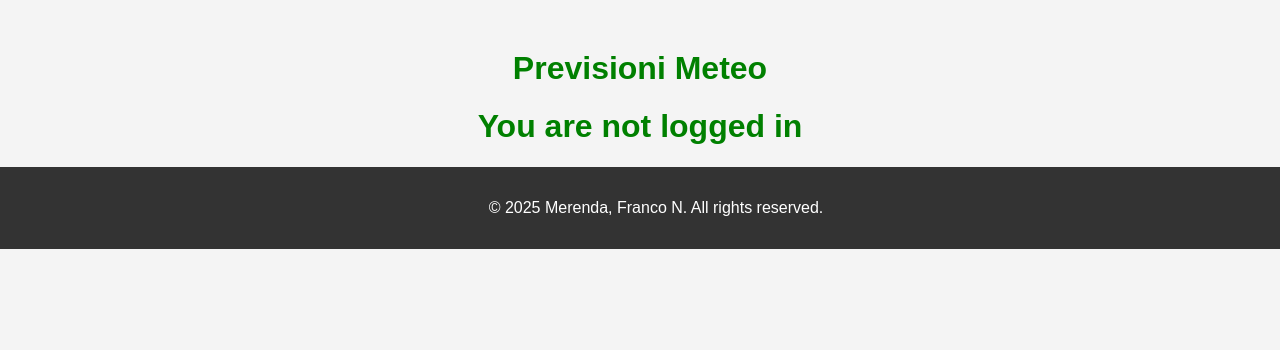
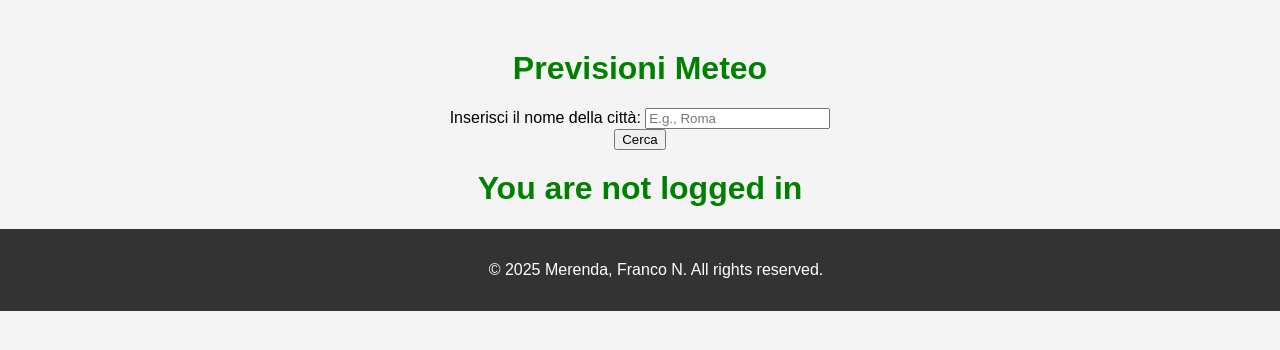
Before and after one commit to y3rbiadit0/flask_quiz_app, a Flask app: page / in a window 1280 px wide. Shown: the part 54-404 px from the top of the page. Run offline with Flask 3, Linux system fonts and the light colour scheme; data that the repository does not hold is empty.

Commit message:
Added form to get weather for other cities

```diff
--- a/app/routes/home/routes.py
+++ b/app/routes/home/routes.py
@@ -1,12 +1,17 @@
-from flask import Blueprint, render_template
+from flask import Blueprint, render_template, request
 
-from ...services import get_cached_weather
+from ...services import get_weather
 
 home_blueprint = Blueprint("home", __name__)
 
 
-@home_blueprint.route("/")
+
+@home_blueprint.route('/', methods=['GET', 'POST'])
 def home():
-    city = "Fisciano"
-    weather_data = get_cached_weather(city)
+    default_city = "Fisciano"
+    if request.method == 'POST':
+        city = request.form['city']
+        weather_data = get_weather(city)
+    else:
+        weather_data = get_weather(default_city)
     return render_template("home.html", weather_data=weather_data)
--- a/app/services/__init__.py
+++ b/app/services/__init__.py
@@ -1 +1 @@
-from .weather_service import get_cached_weather
+from .weather_service import get_weather
--- a/app/services/weather_service.py
+++ b/app/services/weather_service.py
@@ -4,10 +4,8 @@
 import requests
 from flask import current_app
 
-from ..extensions import cache
 
-
-def _get_weather(city: str = "Fisciano") -> List[Dict]:
+def get_weather(city: str = "Fisciano") -> List[Dict]:
     url = (
         f"http://api.openweathermap.org/data/2.5/forecast?q={city}&units=metric&cnt=3"
         f"&appid={current_app.config.get('OPEN_WEATHER_API_KEY')}"
@@ -29,8 +27,3 @@
             }
         )
     return weather
-
-
-@cache.cached(timeout=300, key_prefix="weather_data")
-def get_cached_weather(city: str = "Fisciano") -> List[Dict]:
-    return _get_weather(city)
--- a/app/templates/weather_widget.html
+++ b/app/templates/weather_widget.html
@@ -1,5 +1,13 @@
 <div class="container">
     <h1>Previsioni Meteo</h1>
+
+    <form action="{{ url_for('home.home') }}" method="POST" class="mb-4">
+        <div class="form-group">
+            <label for="city" class="form-label">Inserisci il nome della città:</label>
+            <input type="text" id="city" name="city" class="form-control" placeholder="E.g., Roma" required>
+        </div>
+        <button type="submit" class="btn btn-primary mt-3">Cerca</button>
+    </form>
     {% if weather_data %}
         <h2 class="my-4">Previsioni per i prossimi 3 giorni</h2>
         <table style="width: 100%; border-collapse: collapse; margin-top: 20px;">
```
